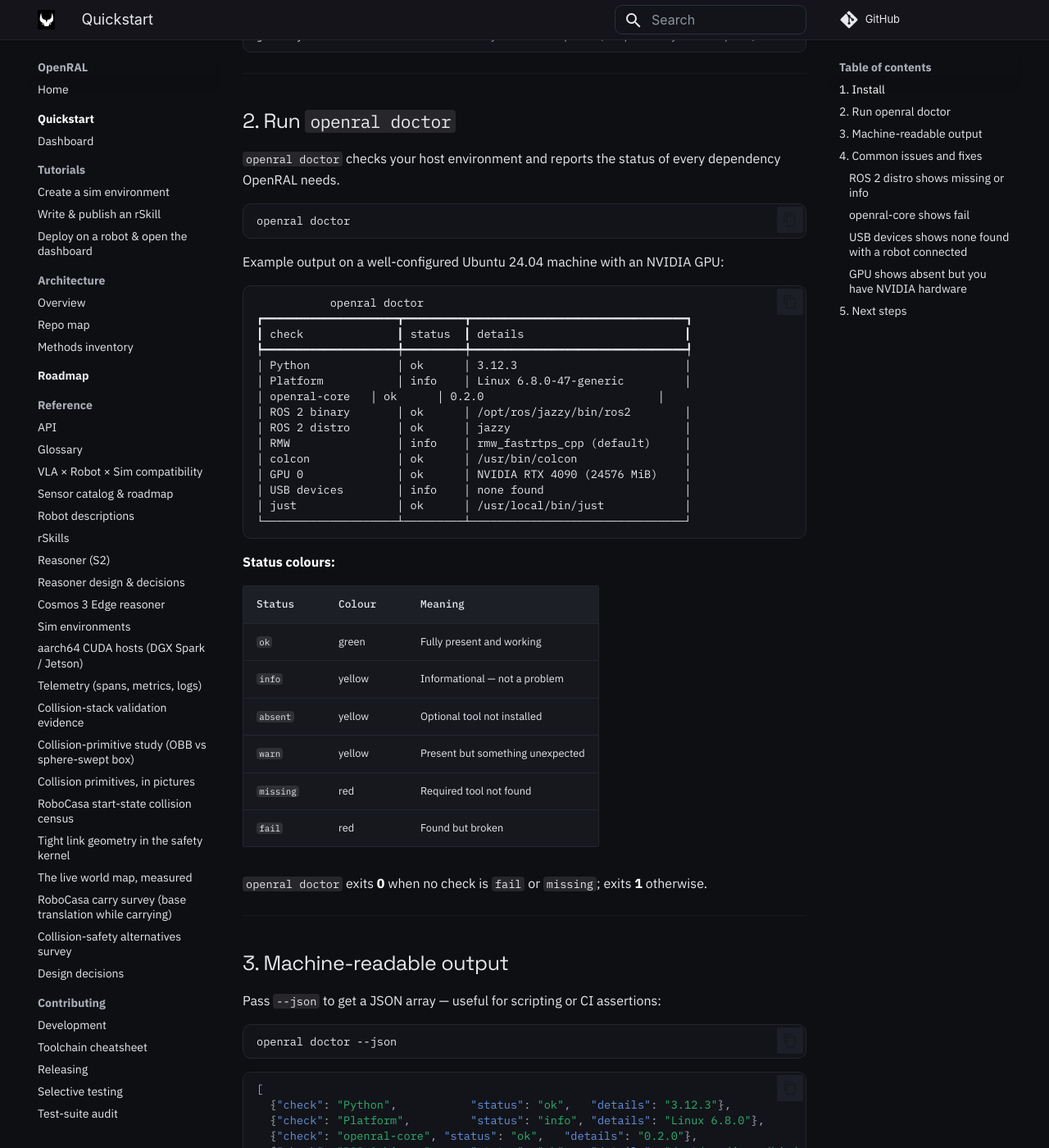
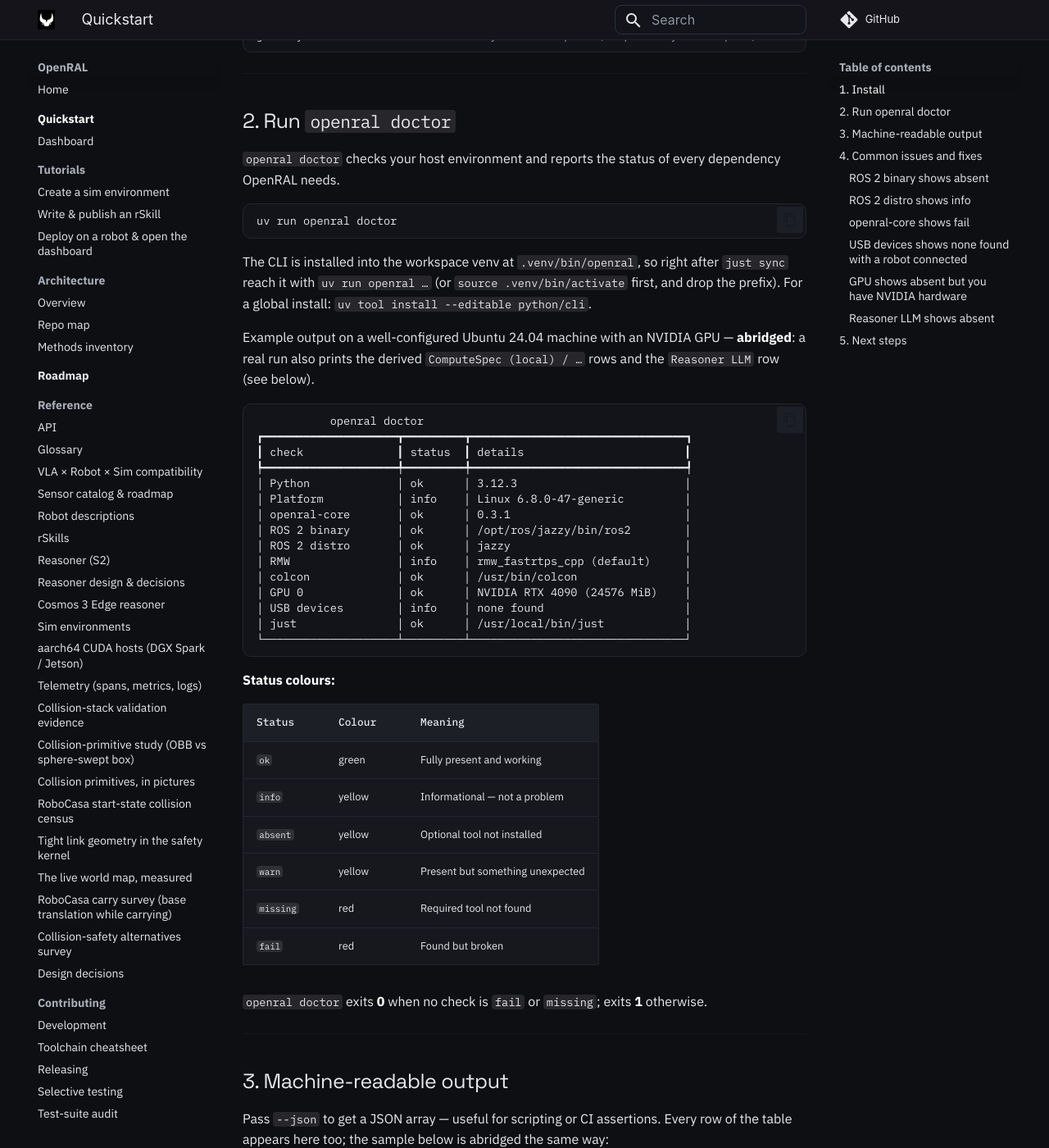
Before and after one commit to OpenRAL/openral, an MkDocs documentation site: the page built from docs/quickstart/index.md, in a window 1280 px wide and 1400 px high, scrolled down 339 px. Shown: the whole window at 82% size. Built offline with MkDocs 1.6.1 and Material for MkDocs 9.7.7, drawn with Linux system fonts in a browser that asks for light colours; comment, search, counter and statistics services are not loaded; some of the changed text lies outside the part shown.

Commit message:
docs(quickstart): correct stale install path, version and doctor guidance
The quickstart was the first page a new user reads and three of its
commands did not work as written:

- `cd OpenRAL` — the clone directory is lowercase `openral`.
- bare `openral doctor` — the CLI installs into the workspace venv at
  `.venv/bin/openral`, so it is not on PATH straight after `just sync`.
  Use `uv run openral …`, matching README.md.
- the sample table pinned `openral-core 0.2.0` (repo is at 0.3.1) and
  had lost its column padding on that row.

The sample output also predates two row groups `_gather_checks` emits
today — the derived `ComputeSpec (local) / …` rows and `Reasoner LLM` —
so it is now labelled abridged rather than silently incomplete.

Troubleshooting gained the three rows a first run actually trips on:

- `ROS 2 binary: absent` is the opt-in-escalation case, not a failure;
  it does not change the exit code, and the fix is `openral install ros`.
- `ROS 2 distro` splits into `info` (installed, unsourced) vs `missing`
  (no /opt/ros/* at all) — only the latter is fatal, and sourcing does
  not fix it.
- `Reasoner LLM: absent` is expected until `OPENRAL_REASONER_MODEL` is
  set; the reasoner has no hidden default by design.

Next steps now points at the rSkill and deploy tutorials, which nothing
in the docs tree linked to.

Signed-off-by: Adrian <adrianllopart@gmail.com>
Co-Authored-By: Claude Opus 5 <noreply@anthropic.com>
Claude-Session: https://claude.ai/code/session_01JEvL6sJTtrPB1RHFxkRfPN

````diff
--- a/docs/quickstart/index.md
+++ b/docs/quickstart/index.md
@@ -7,7 +7,7 @@ This page gets you from zero to a working `openral doctor` check in under five m
 ## 1. Install
 
 ```bash
-git clone https://github.com/OpenRAL/openral && cd OpenRAL
+git clone https://github.com/OpenRAL/openral && cd openral
 just bootstrap          # installs uv, ROS 2, system deps
 just sync               # install Python workspace (wraps uv sync + repair)
 ```
@@ -19,10 +19,16 @@ just sync               # install Python workspace (wraps uv sync + repair)
 `openral doctor` checks your host environment and reports the status of every dependency OpenRAL needs.
 
 ```bash
-openral doctor
+uv run openral doctor
 ```
 
-Example output on a well-configured Ubuntu 24.04 machine with an NVIDIA GPU:
+The CLI is installed into the workspace venv at `.venv/bin/openral`, so right
+after `just sync` reach it with `uv run openral …` (or `source .venv/bin/activate`
+first, and drop the prefix). For a global install: `uv tool install --editable python/cli`.
+
+Example output on a well-configured Ubuntu 24.04 machine with an NVIDIA GPU —
+**abridged**: a real run also prints the derived `ComputeSpec (local) / …` rows
+and the `Reasoner LLM` row (see below).
 
 ```
            openral doctor
@@ -31,7 +37,7 @@ Example output on a well-configured Ubuntu 24.04 machine with an NVIDIA GPU:
 ┡━━━━━━━━━━━━━━━━━━━━╇━━━━━━━━━╇━━━━━━━━━━━━━━━━━━━━━━━━━━━━━━━━┩
 │ Python             │ ok      │ 3.12.3                         │
 │ Platform           │ info    │ Linux 6.8.0-47-generic         │
-│ openral-core   │ ok      │ 0.2.0                          │
+│ openral-core       │ ok      │ 0.3.1                          │
 │ ROS 2 binary       │ ok      │ /opt/ros/jazzy/bin/ros2        │
 │ ROS 2 distro       │ ok      │ jazzy                          │
 │ RMW                │ info    │ rmw_fastrtps_cpp (default)     │
@@ -59,17 +65,18 @@ Example output on a well-configured Ubuntu 24.04 machine with an NVIDIA GPU:
 
 ## 3. Machine-readable output
 
-Pass `--json` to get a JSON array — useful for scripting or CI assertions:
+Pass `--json` to get a JSON array — useful for scripting or CI assertions.
+Every row of the table appears here too; the sample below is abridged the same way:
 
 ```bash
-openral doctor --json
+uv run openral doctor --json
 ```
 
 ```json
 [
   {"check": "Python",           "status": "ok",   "details": "3.12.3"},
   {"check": "Platform",         "status": "info", "details": "Linux 6.8.0"},
-  {"check": "openral-core", "status": "ok",   "details": "0.2.0"},
+  {"check": "openral-core",     "status": "ok",   "details": "0.3.1"},
   {"check": "ROS 2 binary",     "status": "ok",   "details": "/opt/ros/jazzy/bin/ros2"},
   {"check": "ROS 2 distro",     "status": "ok",   "details": "jazzy"},
   {"check": "RMW",              "status": "info", "details": "rmw_fastrtps_cpp (default)"},
@@ -84,9 +91,18 @@ openral doctor --json
 
 ## 4. Common issues and fixes
 
-### ROS 2 distro shows `missing` or `info`
+### ROS 2 binary shows `absent`
 
-You have not sourced the ROS 2 environment. Fix:
+ROS 2 is an opt-in escalation — the one-liner install deliberately ships without
+it, so `absent` here is not a failure and does not change the exit code. Install it:
+
+```bash
+openral install ros          # needs sudo + apt; Linux only
+```
+
+### ROS 2 distro shows `info`
+
+ROS 2 is installed but not sourced — the row names the distros it found. Fix:
 
 ```bash
 source /opt/ros/jazzy/setup.bash    # Ubuntu 24.04
@@ -95,6 +111,10 @@ source /opt/ros/humble/setup.bash   # Ubuntu 22.04
 ```
 
 Add to `~/.bashrc` for permanent effect. Then re-run `openral doctor`.
+
+`missing` is the stricter case — no `/opt/ros/*` exists at all, so run
+`openral install ros` rather than sourcing. It is one of the two fatal
+statuses, so `doctor` exits 1.
 
 ### `openral-core` shows `fail`
 
@@ -117,10 +137,27 @@ Install the NVIDIA drivers and CUDA toolkit. Verify with:
 nvidia-smi
 ```
 
+### `Reasoner LLM` shows `absent`
+
+Expected until you pick a planner model — the reasoner (S2) has no hidden
+default, by design. It only matters once you run the deploy graph
+(`openral deploy sim` / `openral deploy run`), and the row is informational,
+so `doctor` still exits 0:
+
+```bash
+export OPENRAL_REASONER_MODEL=claude-opus-4-8   # or gpt-5.5 / gpt-5.6 / cosmos3-edge
+export OPENRAL_REASONER_API_KEY=sk-ant-...      # only where the endpoint needs it
+```
+
+Full model / endpoint matrix: [`packages/openral_reasoner_ros/README.md`](https://github.com/OpenRAL/openral/blob/master/packages/openral_reasoner_ros/README.md)
+and the [reasoner reference](../reference/reasoner.md).
+
 ---
 
 ## 5. Next steps
 
 - [OpenRAL dashboard](dashboard.md) — live debugging UI over the OTel stream.
+- [Write & publish an rSkill](../tutorials/rskill/write-and-publish-an-rskill.md) — package a policy as an installable skill.
+- [Deploy on a robot](../tutorials/deploy/deploy-run-and-dashboard.md) — the real-hardware graph.
 - [Architecture overview](../architecture/overview.md) — understand the eight-layer architecture.
 - [Development setup](../contributing/development.md) — set up a full dev environment.
````
